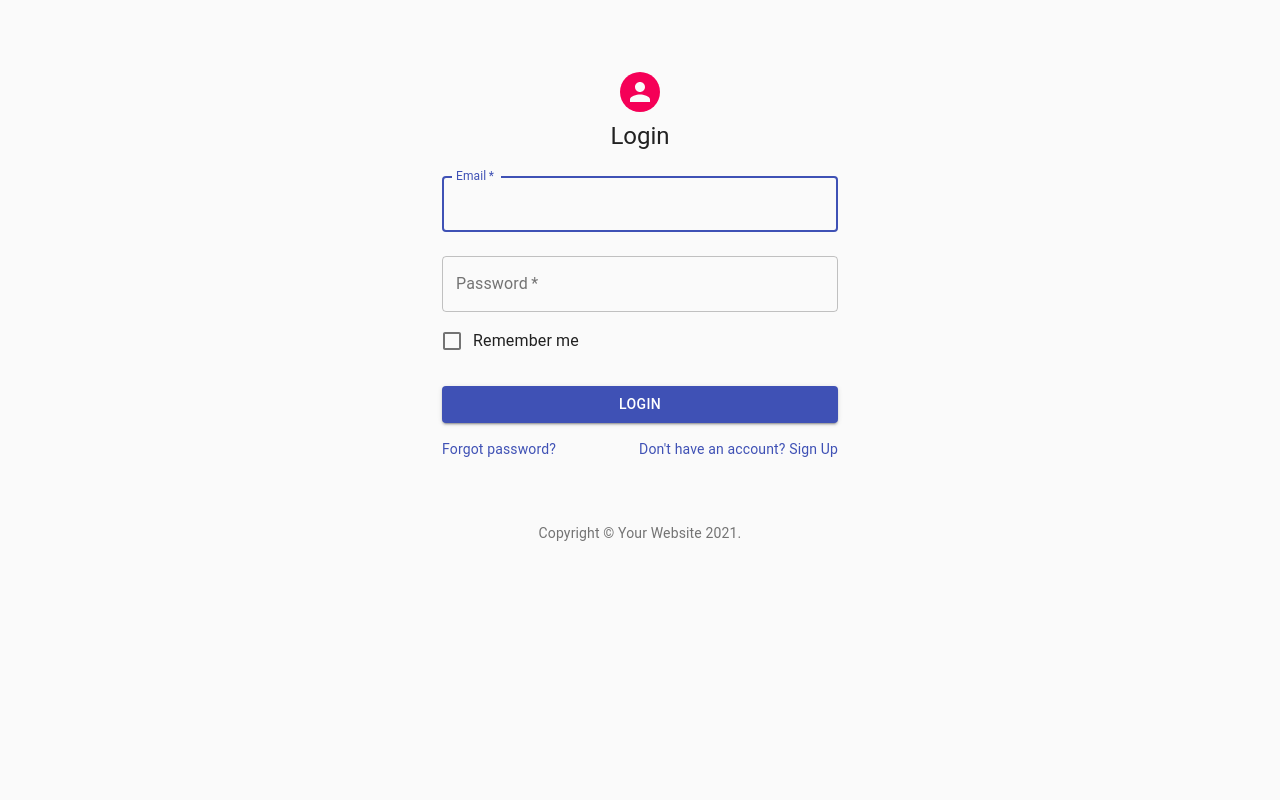
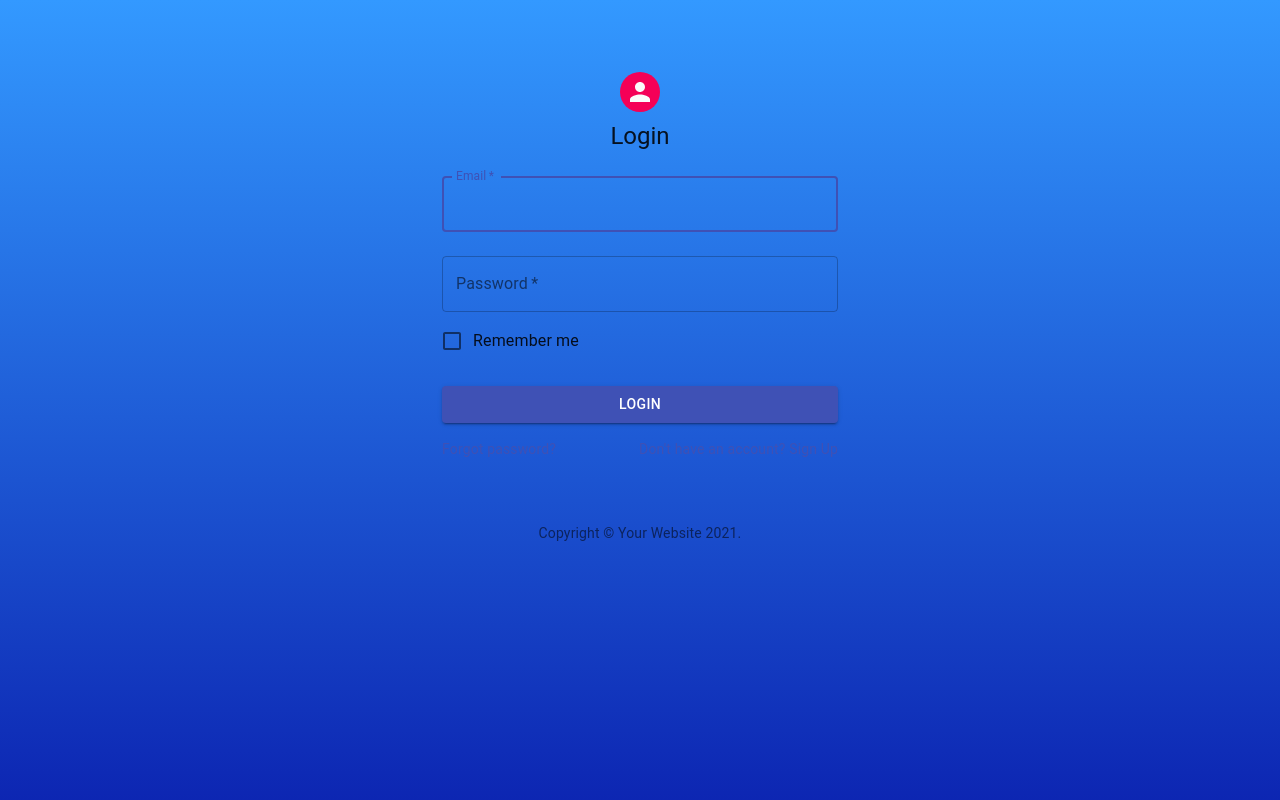
Before and after one commit to nicolasdantas/hackaton2-front, a React (Create React App) app: page / in a window 1280 px wide. Shown: the top 800 px of the page. Built offline with nearby package versions, Linux system fonts and the light colour scheme.

Commit message:
background radient done

```diff
--- a/src/index.css
+++ b/src/index.css
@@ -5,6 +5,8 @@ body {
     sans-serif;
   -webkit-font-smoothing: antialiased;
   -moz-osx-font-smoothing: grayscale;
+  background: linear-gradient(to bottom, #3399ff 0%, #000099 100%);
+  height: 1000px;
 }
 
 code {
```
